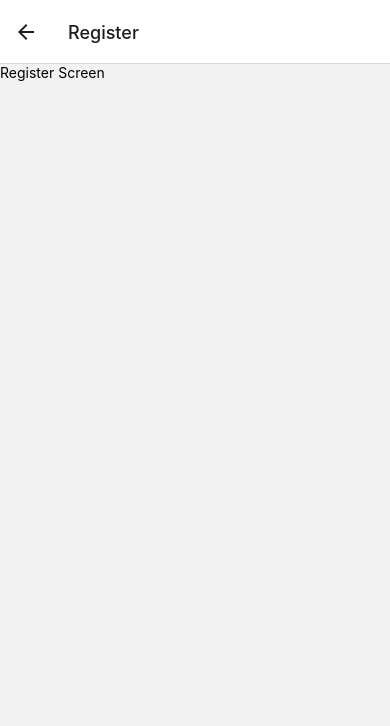
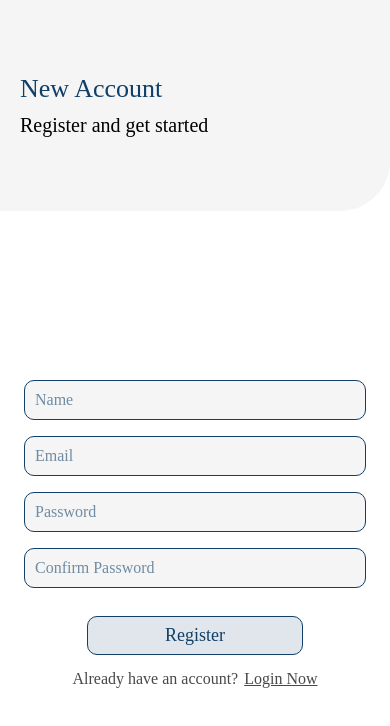
Before and after one commit to fatimahanif/MADAssignment4, a React Native app: screen /Register in a window 390 px wide. Shown: the top 726 px of the page. Built offline with nearby package versions, Linux system fonts and the light colour scheme.

Commit message:
login register layout and splash screen

```diff
--- a/App.js
+++ b/App.js
@@ -1,14 +1,20 @@
-import React from 'react';
+import React, {useEffect} from 'react';
 import type {Node} from 'react';
 import {StatusBar, StyleSheet} from 'react-native';
 import {NavigationContainer} from '@react-navigation/native';
 import {createNativeStackNavigator} from '@react-navigation/native-stack';
+import SplashScreen from "react-native-splash-screen";
+
 import LoginScreen from './assets/screens/LoginScreen';
 import RegisterScreen from './assets/screens/RegisterScreen';
 import WelcomeScreen from './assets/screens/WelcomeScreen';
+import HomeScreen from './assets/screens/HomeScreen';
 
 const App: () => Node = () => {
   const Stack = createNativeStackNavigator();
+  useEffect(() => {
+    SplashScreen.hide(); //hides the splash screen on app load.
+  }, []);
   return (
     <>
       <StatusBar />
@@ -24,7 +30,12 @@ const App: () => Node = () => {
             component={LoginScreen}
             options={{headerShown: false}}
           />
-          <Stack.Screen name="Register" component={RegisterScreen} />
+          <Stack.Screen
+            name="Register"
+            component={RegisterScreen}
+            options={{headerShown: false}}
+          />
+          <Stack.Screen name="Home" component={HomeScreen} />
         </Stack.Navigator>
       </NavigationContainer>
     </>
--- /dev/null
+++ b/assets/screens/HomeScreen.js
@@ -0,0 +1,9 @@
+import {Text} from 'react-native';
+
+const HomeScreen = () => {
+  return(
+    <Text>Home</Text>
+  )
+}
+
+export default HomeScreen;
--- a/assets/screens/LoginScreen.js
+++ b/assets/screens/LoginScreen.js
@@ -1,4 +1,4 @@
-import {Text, View, StyleSheet, Pressable} from 'react-native';
+import {Text, View, StyleSheet, Pressable, TextInput} from 'react-native';
 import CustomButton from '../components/CustomButton';
 
 const LoginScreen = ({navigation}) => {
@@ -9,17 +9,38 @@ const LoginScreen = ({navigation}) => {
         <Text style={styles.text}>Login and get started</Text>
       </View>
       <View style={styles.contentContainer}>
+        <View style={styles.inuptContainer}>
+          <TextInput
+            style={styles.inupt}
+            keyboardType="email-address"
+            placeholder="Email"
+            placeholderTextColor={'#113F6795'}
+          />
+          <TextInput
+            style={styles.inupt}
+            placeholder="Password"
+            placeholderTextColor={'#113F6795'}
+            secureTextEntry
+          />
+        </View>
+
         <CustomButton
           title="Login"
           onPress={() => {
-            navigation.navigate('Login');
+            navigation.navigate('Home');
           }}
           style={styles.button}
         />
+
         <View style={styles.linkContainer}>
           <Text style={styles.linkText}>Don't have an account?</Text>
-          <Pressable onPress={()=>{navigation.navigate('Register')}}>
-            <Text style={{...styles.linkText, textDecorationLine: 'underline'}}>Register Now</Text>
+          <Pressable
+            onPress={() => {
+              navigation.navigate('Register');
+            }}>
+            <Text style={{...styles.linkText, textDecorationLine: 'underline'}}>
+              Register Now
+            </Text>
           </Pressable>
         </View>
       </View>
@@ -30,16 +51,17 @@ const LoginScreen = ({navigation}) => {
 const styles = StyleSheet.create({
   mainContainer: {
     flex: 1,
-    backgroundColor: '#f5f5f5',
+    backgroundColor: '#fff',
     alignItems: 'center',
   },
   topContainer: {
-    backgroundColor: '#fff',
-    paddingVertical: 35,
+    backgroundColor: '#f5f5f5',
     paddingHorizontal: 20,
     width: '100%',
     borderBottomRightRadius: 50,
     elevation: 2.5,
+    height: '25%',
+    justifyContent: 'center',
   },
   welcome: {
     fontFamily: 'Nunito-SemiBold',
@@ -73,7 +95,24 @@ const styles = StyleSheet.create({
     fontFamily: 'Nunito-Regular',
     color: '#484848',
     paddingHorizontal: 3,
-  }
+  },
+  inuptContainer:{
+    marginVertical: 10,
+  },
+  inupt: {
+    padding: 10,
+    borderWidth: 1.5,
+    borderRadius: 10,
+    elevation: 2,
+    borderColor: '#113F67',
+    width: '95%',
+    alignSelf: 'center',
+    backgroundColor: '#f5f5f5',
+    color: '#000',
+    marginVertical: 8,
+    fontFamily: 'Nunito-Regular',
+    fontSize: 16,
+  },
 });
 
 export default LoginScreen;
--- a/assets/screens/RegisterScreen.js
+++ b/assets/screens/RegisterScreen.js
@@ -1,11 +1,130 @@
-import {Text} from 'react-native';
+import {Text, View, StyleSheet, Pressable, TextInput} from 'react-native';
+import CustomButton from '../components/CustomButton';
 
-const RegisterScreen = () => {
+const RegisterScreen = ({navigation}) => {
   return (
-    <>
-    <Text>Register Screen</Text>
-    </>
-  )
-}
+    <View style={styles.mainContainer}>
+      <View style={styles.topContainer}>
+        <Text style={styles.welcome}>New Account</Text>
+        <Text style={styles.text}>Register and get started</Text>
+      </View>
+      <View style={styles.contentContainer}>
+        <View style={styles.inuptContainer}>
+          <TextInput
+            style={styles.inupt}
+            placeholder="Name"
+            placeholderTextColor={'#113F6795'}
+            inlineImageLeft="user.png"
+          />
+          <TextInput
+            style={styles.inupt}
+            keyboardType="email-address"
+            placeholder="Email"
+            placeholderTextColor={'#113F6795'}
+          />
+          <TextInput
+            style={styles.inupt}
+            placeholder="Password"
+            placeholderTextColor={'#113F6795'}
+            secureTextEntry
+          />
+          <TextInput
+            style={styles.inupt}
+            placeholder="Confirm Password"
+            placeholderTextColor={'#113F6795'}
+            secureTextEntry
+          />
+        </View>
+
+        <CustomButton
+          title="Register"
+          onPress={() => {
+            navigation.navigate('Home');
+          }}
+          style={styles.button}
+        />
+
+        <View style={styles.linkContainer}>
+          <Text style={styles.linkText}>Already have an account?</Text>
+          <Pressable
+            onPress={() => {
+              navigation.navigate('Login');
+            }}>
+            <Text style={{...styles.linkText, textDecorationLine: 'underline'}}>
+              Login Now
+            </Text>
+          </Pressable>
+        </View>
+      </View>
+    </View>
+  );
+};
+
+const styles = StyleSheet.create({
+  mainContainer: {
+    flex: 1,
+    backgroundColor: '#fff',
+    alignItems: 'center',
+  },
+  topContainer: {
+    backgroundColor: '#f5f5f5',
+    paddingHorizontal: 20,
+    width: '100%',
+    borderBottomRightRadius: 50,
+    elevation: 2.5,
+    height: '25%',
+    justifyContent: 'center',
+  },
+  welcome: {
+    fontFamily: 'Nunito-SemiBold',
+    fontSize: 26,
+    color: '#113F67',
+    marginVertical: 5,
+  },
+  text: {
+    fontFamily: 'Nunito-Regular',
+    fontSize: 20,
+    color: '#000',
+    marginVertical: 5,
+  },
+  contentContainer: {
+    paddingHorizontal: 15,
+    width: '100%',
+    justifyContent: 'center',
+    flex: 1,
+  },
+  button: {
+    marginVertical: 10,
+  },
+  linkContainer: {
+    flexDirection: 'row',
+    alignSelf: 'center',
+    marginVertical: 5,
+    alignItems: 'center',
+  },
+  linkText: {
+    fontSize: 16,
+    fontFamily: 'Nunito-Regular',
+    color: '#484848',
+    paddingHorizontal: 3,
+  },
+  inuptContainer:{
+    marginVertical: 10,
+  },
+  inupt: {
+    padding: 10,
+    borderWidth: 1.5,
+    borderRadius: 10,
+    elevation: 2,
+    borderColor: '#113F67',
+    width: '95%',
+    alignSelf: 'center',
+    backgroundColor: '#f5f5f5',
+    color: '#000',
+    marginVertical: 8,
+    fontFamily: 'Nunito-Regular',
+    fontSize: 16,
+  },
+});
 
 export default RegisterScreen;
--- a/package.json
+++ b/package.json
@@ -15,7 +15,8 @@
     "react": "18.1.0",
     "react-native": "0.70.6",
     "react-native-safe-area-context": "^4.4.1",
-    "react-native-screens": "^3.18.2"
+    "react-native-screens": "^3.18.2",
+    "react-native-splash-screen": "^3.3.0"
   },
   "devDependencies": {
     "@babel/core": "^7.12.9",
```
Also changed, not shown: assets/images/logo2.svg (renamed from assets/images/logo2.html), 10 other files (tests, documents, lock files or other folders).
